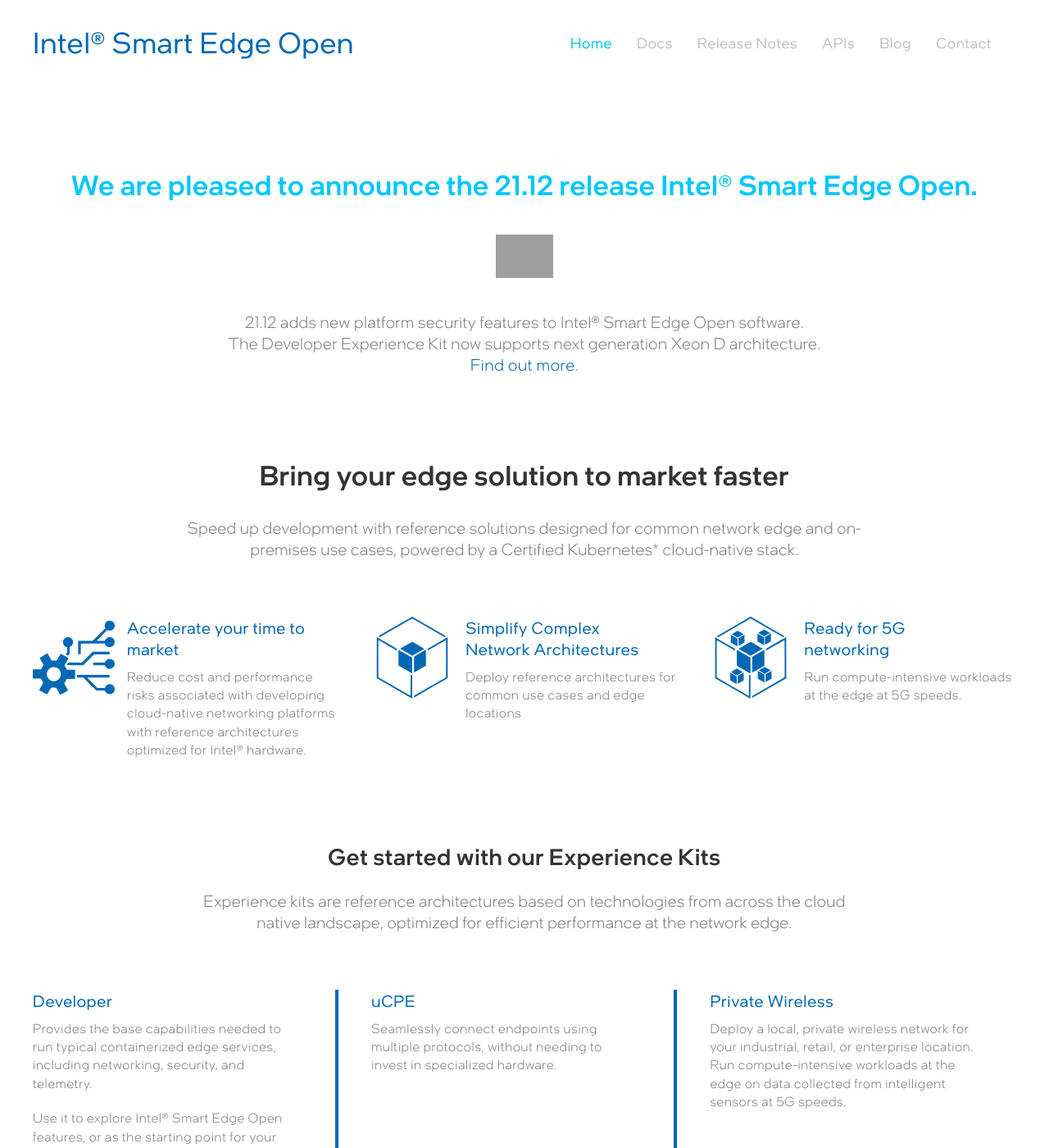
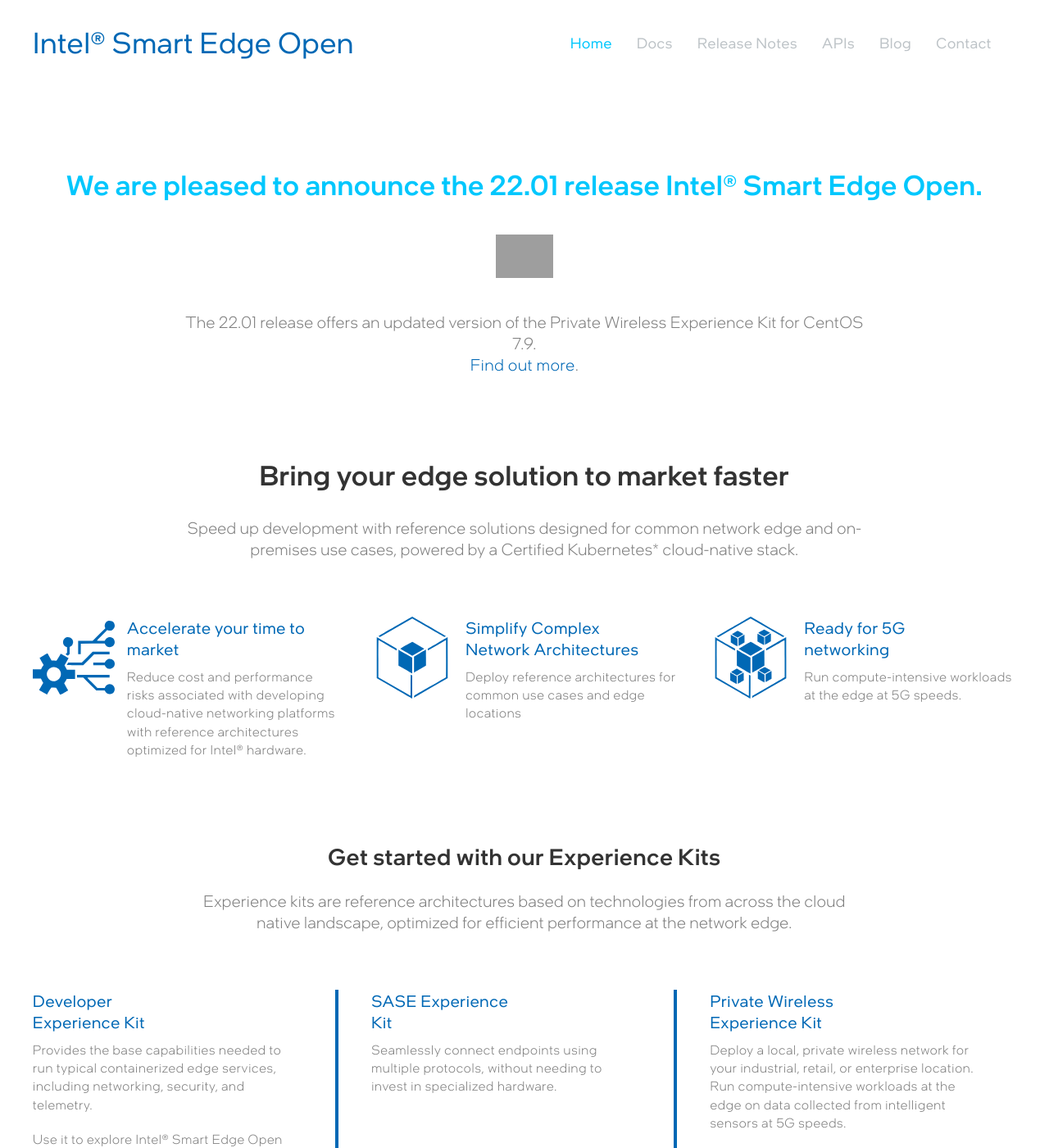
Before and after one commit to intelsmartedgeons/intelsmartedgeons.github.io, a Jekyll site: the page built from index.md, in a window 1280 px wide and 1400 px high. Shown: the whole window at 82% size. Built offline with Jekyll 4.4.1, drawn with Linux system fonts in a browser that asks for light colours; some web fonts are replaced; some of the changed text lies outside the part shown; grey boxes are pictures that could not be loaded.

Commit message:
home page updates

```diff
--- a/_includes/boxes.html
+++ b/_includes/boxes.html
@@ -38,13 +38,11 @@
                     </span>
                     <h3 class="uk-card-title">Explore Experience Kits</h3>
                     <ul>
-
-                        <li><a href="/docs/product-overview/">Overview</a></li>
-                        <li><a href="/docs/experience-kits/developer-experience-kit">Developer</a></li>
-                        <li><a href="/ido-specs/doc/reference-architectures/smartedge-open-experience-kit-pwek-all-in-one/">5G Private Wireless with Integrated RAN</a></li>
-                        <li><a href="/ido-specs/doc/reference-architectures/smartedge-open-experience-kit_sdwan/">uCPE</a></li>
-                        <li><a href="/ido-specs/doc/reference-architectures/ran/smartedge-open_ran/">Access Edge</a></li>
-                        <li><a href="/ido-specs/doc/reference-architectures/Smartedge-Open-Experience-Kit-Near-Edge/">Near Edge</a></li>
+                        <li><a href="/docs/experience-kits/developer-experience-kit">Developer Experience Kit</a></li>
+                        <li><a href="/docs/experience-kits/private-wireless-experience-kit/">Private Wireless Experience Kit</a></li>
+                        <li><a href="/ido-specs/doc/reference-architectures/smartedge-open-experience-kit_sdwan/">SASE Experience Kit</a></li>
+                        <li><a href="/ido-specs/doc/reference-architectures/ran/smartedge-open_ran/">Access Edge Experience Kit</a></li>
+                        <li><a href="/ido-specs/doc/reference-architectures/Smartedge-Open-Experience-Kit-Near-Edge/">Near Edge Experience Kit</a></li>
                     </ul>
                 </div>
             </div>
--- a/_includes/boxesFive.html
+++ b/_includes/boxesFive.html
@@ -20,32 +20,32 @@
         <div class="uk-child-width-1-{{ columns }}@m uk-grid-match uk-text-center uk-margin-medium-top" data-uk-grid>
             <div class="boxHeadBox">
                 <div class="uk-card uk-card-default uk-box-shadow-medium uk-card-hover uk-card-body uk-inline border-radius-large border-xlight">
-                    <h3 class="uk-card-title">Developer</h3>
+                    <h3 class="uk-card-title">Developer Experience Kit</h3>
                     <p>Provides the base capabilities needed to run typical containerized edge services, including networking, security, and telemetry.</p>
                     <p>Use it to explore Intel&reg; Smart Edge Open features, or as the starting point for your own solution.</p>
                 </div>
             </div>
             <div class="boxHeadBox">
                 <div class="uk-card uk-card-default uk-box-shadow-medium uk-card-hover uk-card-body uk-inline border-radius-large border-xlight">
-                    <h3 class="uk-card-title">uCPE</h3>
+                    <h3 class="uk-card-title">SASE Experience Kit</h3>
                     <p>Seamlessly connect endpoints using multiple protocols, without needing to invest in specialized hardware.</p>
                 </div>
             </div>
             <div class="boxHeadBox">
                 <div class="uk-card uk-card-default uk-box-shadow-medium uk-card-hover uk-card-body uk-inline border-radius-large border-xlight">
-                    <h3 class="uk-card-title">Private Wireless</h3>
+                    <h3 class="uk-card-title">Private Wireless Experience Kit</h3>
                     <p>Deploy a local, private wireless network for your industrial, retail, or enterprise location. Run compute-intensive workloads at the edge on data collected from intelligent sensors at 5G speeds.</p>
                 </div>
             </div>
             <div class="boxHeadBox">
                 <div class="uk-card uk-card-default uk-box-shadow-medium uk-card-hover uk-card-body uk-inline border-radius-large border-xlight">
-                    <h3 class="uk-card-title">Access Edge</h3>
+                    <h3 class="uk-card-title">Access Edge Experience Kit</h3>
                     <p>Provide smart indoor coverage solutions based on next-generation fronthaul architecture.</p>
                 </div>
             </div>
             <div class="boxHeadBox">
                 <div class="uk-card uk-card-default uk-box-shadow-medium uk-card-hover uk-card-body uk-inline border-radius-large border-xlight">
-                    <h3 class="uk-card-title">Near Edge</h3>
+                    <h3 class="uk-card-title">Near Edge Experience Kit</h3>
                     <p>Scale solutions from a single-edge node to multicluster deployments across network edge aggregation points, such as group centers and next-generation central offices.</p>
                 </div>
             </div>
--- a/_includes/boxesHead.html
+++ b/_includes/boxesHead.html
@@ -13,13 +13,12 @@
 {% endif %}
 <div class="uk-section">
     <div class="uk-container{{container}}">
-        <h1 class="uk-text-center" style="color:#00C7FD">We are pleased to announce the 21.12 release Intel&reg; Smart Edge Open.</h1>
+        <h1 class="uk-text-center" style="color:#00C7FD">We are pleased to announce the 22.01 release Intel&reg; Smart Edge Open.</h1>
         <div class="uk-text-center uk-margin-medium-top uk-margin-medium-bottom">
             <img src="https://d29tbxcbtlbljy.cloudfront.net/smartedge/images/we_are_pleased_to_announce_the_21.png" alt="Introduction" width="70" height="auto" />
         </div>
         <p class="lead uk-text-center mobilebr">
-            21.12 adds new platform security features to Intel® Smart Edge Open software.<br>
-            The Developer Experience Kit now supports next generation Xeon D architecture.<br>
+            The 22.01 release offers an updated version of the Private Wireless Experience Kit for CentOS 7.9.<br />
             <a href="/release-notes/" title="Find out more">Find out more</a>.
         </p>
     </div>
```
